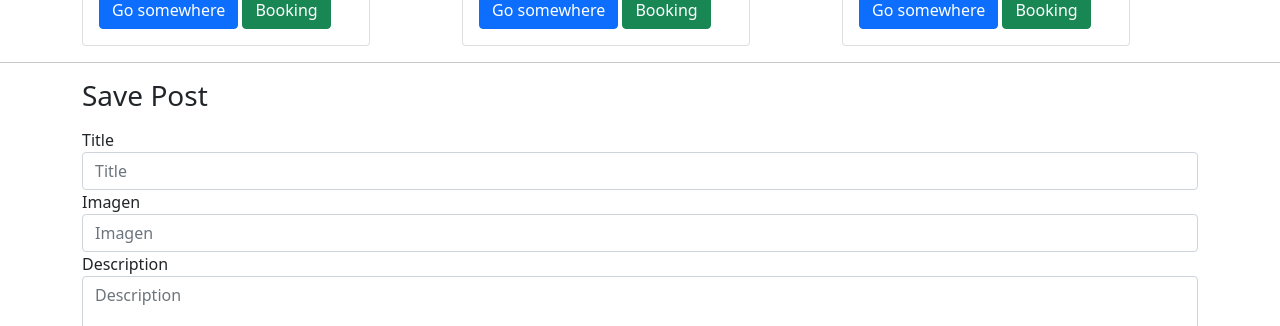
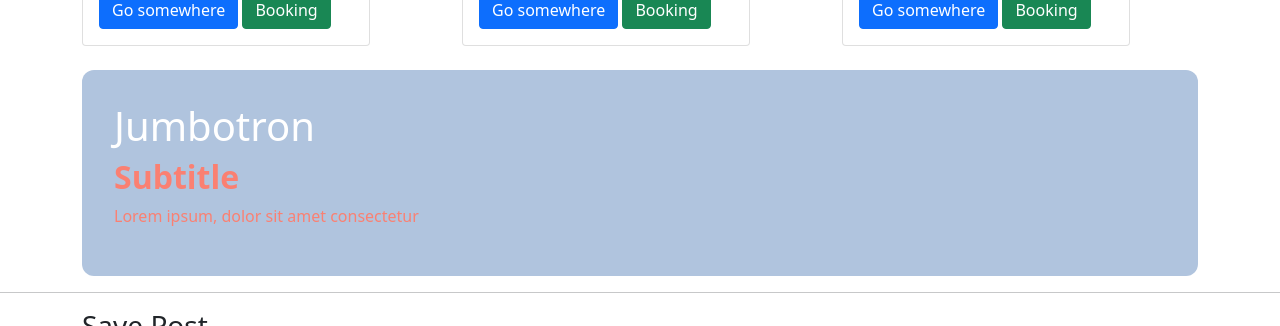
Before and after one commit to JuanmaCano/curso-svelte, a Svelte app: page / in a window 1280 px wide. Shown: the part 473-799 px from the top of the page. Built offline with nearby package versions, Linux system fonts and the light colour scheme.

Commit message:
customizing slots

```diff
--- a/src/App.svelte
+++ b/src/App.svelte
@@ -2,6 +2,8 @@
 	import Navbar from './design/header.svelte';
 	import CardGrid from './posts/cardGrid.svelte';
 	import InputCustom from './design/inputCustom.svelte';
+	import Jumbotron from './design/jumbotron.svelte';
+
 	const color = 'danger';
 	let title = '';
 	let description = '';
@@ -45,11 +47,19 @@
 	<CardGrid {posts} />
 </div>
 
+<div class="container">
+	<Jumbotron title="Jumbotron">
+		<span slot="subtitle">Subtitle</span>
+		<span slot="paragraph"> Lorem ipsum, dolor sit amet consectetur </span>
+	</Jumbotron>
+</div>
+
 <hr />
 <div class="container">
 	<h3>Save Post</h3>
 	<form on:submit|preventDefault={addPost} class="my-3">
 		<InputCustom
+			control=""
 			type="text"
 			name="Title"
 			placeholder="Title"
@@ -60,6 +70,7 @@
 		/>
 
 		<InputCustom
+			control=""
 			type="text"
 			name="Imagen"
 			placeholder="Imagen"
@@ -71,6 +82,7 @@
 
 		<InputCustom
 			control="textarea"
+			type=""
 			name="Description"
 			placeholder="Description"
 			value={description}
--- a/src/design/inputCustom.svelte
+++ b/src/design/inputCustom.svelte
@@ -4,14 +4,13 @@
 	export let placeholder;
 	export let type;
 	export let name;
-	export let id;
 </script>
 
 <div class="form-group">
-	<label for={id} {id}>{name}</label>
+	<label>{name}</label>
 	{#if control === 'textarea'}
-		<textarea class="form-control" {id} {placeholder} {value} on:input rows="10" />
+		<textarea class="form-control" {placeholder} {value} on:input rows="10" />
 	{:else}
-		<input class="form-control" {type} {id} {placeholder} {value} on:input />
+		<input class="form-control" {type} {placeholder} {value} on:input />
 	{/if}
 </div>
--- /dev/null
+++ b/src/design/jumbotron.svelte
@@ -0,0 +1,29 @@
+<script>
+	export let title;
+</script>
+
+<div class="jumbotron mt-4">
+	<h1>{title}</h1>
+	<h2>
+		<slot name="subtitle" />
+	</h2>
+	<p>
+		<slot name="paragraph" />
+	</p>
+</div>
+
+<style>
+	.jumbotron {
+		padding: 2rem;
+		background: lightsteelblue;
+		color: white;
+		border-radius: 0.75rem;
+	}
+	h2 {
+		color: salmon;
+		font-weight: bolder;
+	}
+	p {
+		color: salmon;
+	}
+</style>
```
